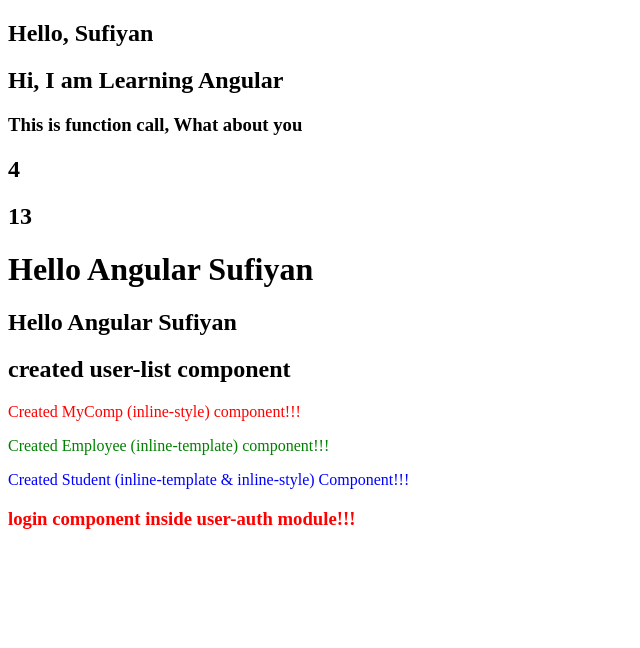
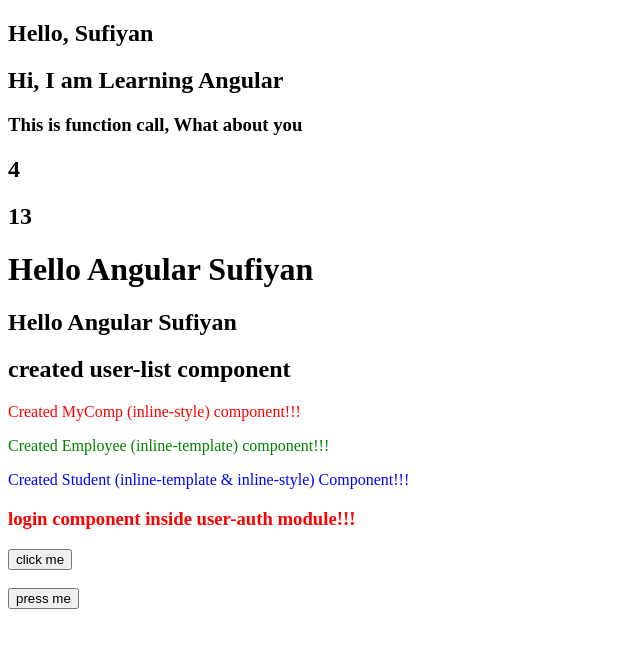
Before and after one commit to Sufiyan33/Learning-Angular, an Angular app in the folder Angular-Beginner/blog/: page / in a window 1280 px wide. Shown: the top 648 px of the page, without its empty margins (0-640 px from the left). Built offline with nearby package versions, Linux system fonts and the light colour scheme.

Commit message:
Created function and calling them

```diff
--- a/Angular-Beginner/blog/src/app/app.component.html
+++ b/Angular-Beginner/blog/src/app/app.component.html
@@ -20,3 +20,6 @@
 <app-student></app-student>
 
 <app-login></app-login>
+<!-- Let's make a button & call using function-->
+ <button (click)="getName('Intro','name')">click me</button><br/><br/>
+ <button (click)="getNameWithAny('name')">press me</button>
--- a/Angular-Beginner/blog/src/app/app.component.ts
+++ b/Angular-Beginner/blog/src/app/app.component.ts
@@ -20,4 +20,16 @@ export class AppComponent {
   getValue(){
     return "What about you"
   }
+
+  /*
+  Since I'm writting function inside a class, hence don't need to add function keyword.
+  */
+  getName(Intro:string,name:string){
+    alert("My Name is ")
+    alert("Sufiyan Ahmad")
+  }
+  //OR you can also pass any, if you don't want to declare data types.
+  getNameWithAny(name:any){
+    alert("Any example!!!")
+  }
 }
```
